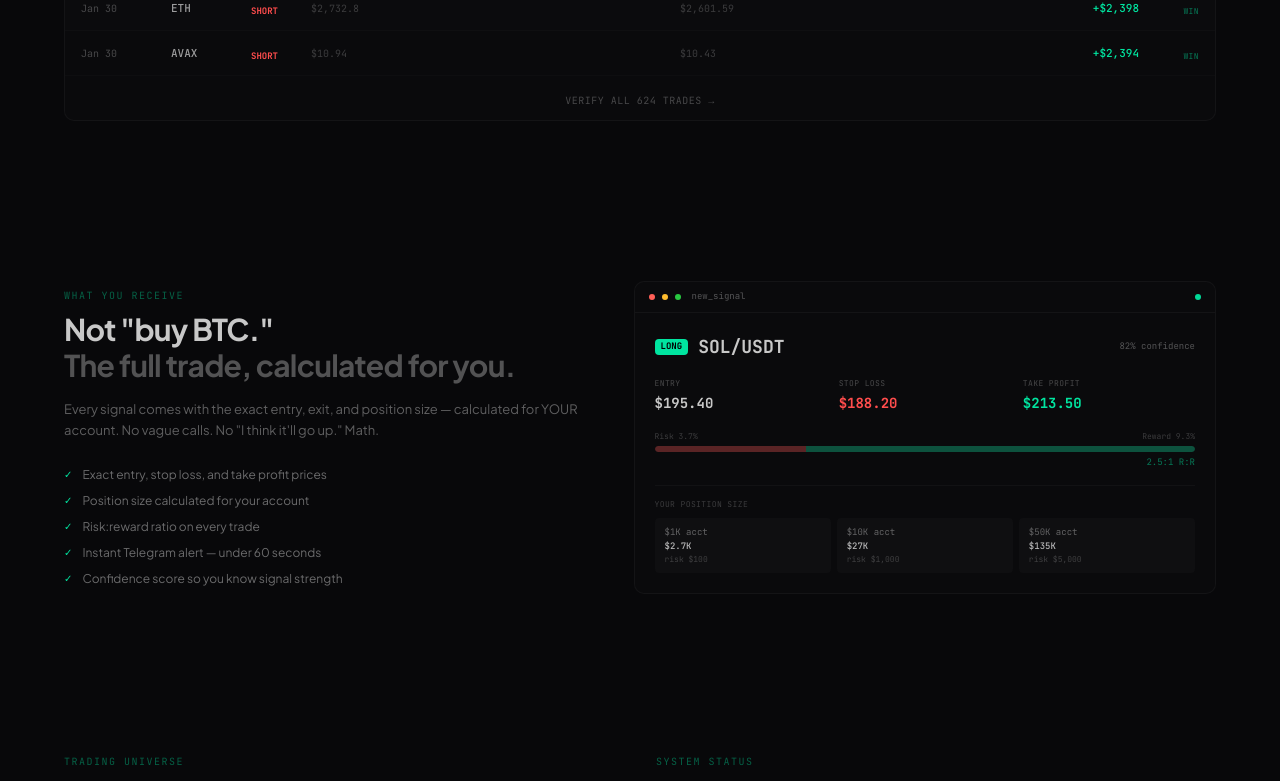
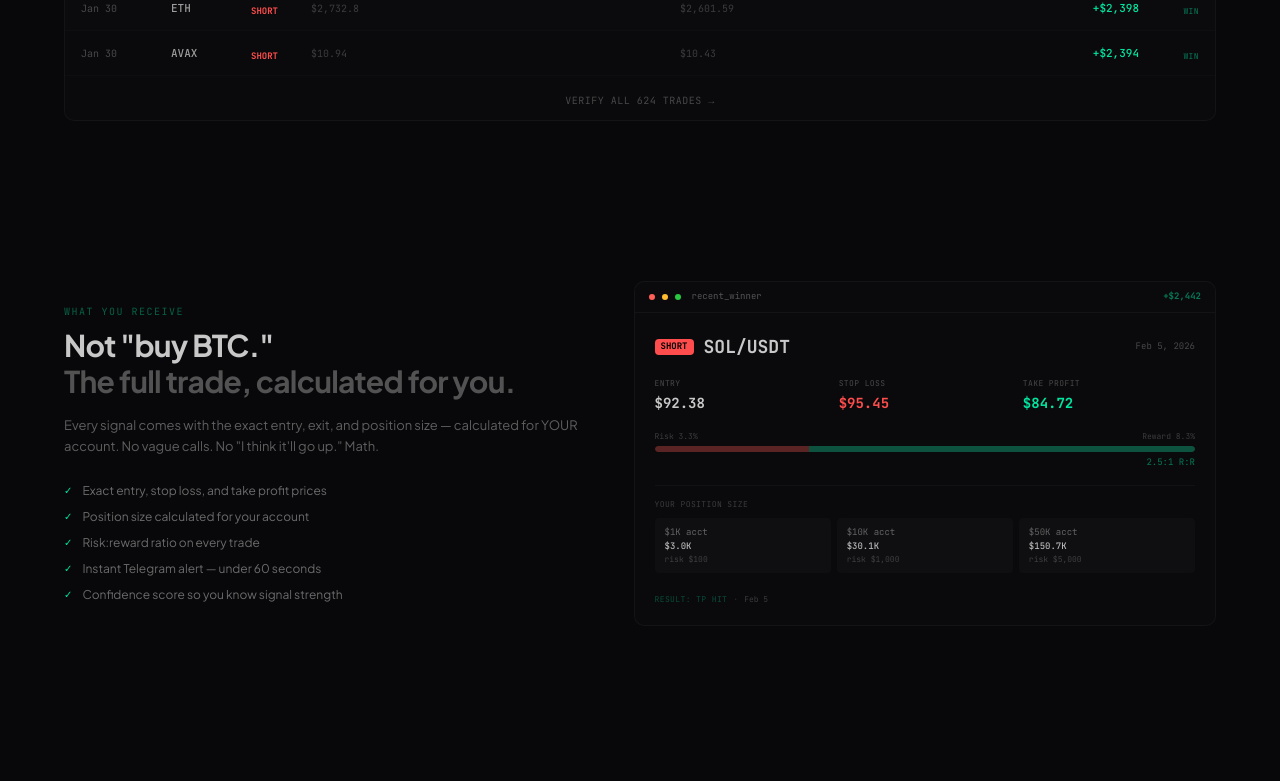
Before and after one commit to pulsewave-labs/platform, a Next.js app in the folder web/: page / in a window 1280 px wide. Shown: the part 2830-3611 px from the top of the page. Built offline with nearby package versions, Linux system fonts and the light colour scheme.

Commit message:
Signal preview: dynamic most-recent winner with real entry/SL/TP/PnL/position sizing

```diff
--- a/web/app/client-page.tsx
+++ b/web/app/client-page.tsx
@@ -340,40 +340,66 @@ export default function LandingClientPage() {
             </div>
           </div>
 
+          {(()=>{
+            const win = trades.find((t:any) => t.pnl > 0) || null
+            if (!win) return null
+            const ep = Number(win.entry_price), xp = Number(win.exit_price), sl = Number(win.stop_loss||0), tp = Number(win.take_profit||xp)
+            const isLong = win.action === 'LONG'
+            const riskPct = ep > 0 ? Math.abs((ep - sl) / ep * 100) : 0
+            const rewPct = ep > 0 ? Math.abs((tp - ep) / ep * 100) : 0
+            const rr = riskPct > 0 ? (rewPct / riskPct) : 0
+            const riskFrac = riskPct + rewPct > 0 ? riskPct / (riskPct + rewPct) * 100 : 30
+            const fmt = (n:number) => n >= 1000 ? '$'+n.toLocaleString(undefined,{maximumFractionDigits:0}) : n >= 1 ? '$'+n.toFixed(2) : '$'+n.toFixed(4)
+            // Position sizes: risk / (entry - sl) * entry * leverage conceptually, simplified as risk% based
+            const posSizes = [1000,10000,50000].map(acct => {
+              const risk = acct * 0.1
+              const posSize = sl > 0 && riskPct > 0 ? (risk / (riskPct/100)) : acct * 2
+              return { a: '$'+(acct/1000)+'K acct', s: '$'+(posSize/1000).toFixed(1)+'K', r: 'risk $'+risk.toLocaleString() }
+            })
+            return (
           <div className="t">
             <div className="th">
               <div className="td bg-[#ff5f57]"></div><div className="td bg-[#febc2e]"></div><div className="td bg-[#28c840]"></div>
-              <span className="text-[9px] text-white/30 mono ml-1">new_signal</span>
-              <span className="flex items-center gap-1 ml-auto"><span className="w-1.5 h-1.5 rounded-full bg-[#00e5a0] pd"></span></span>
+              <span className="text-[9px] text-white/30 mono ml-1">recent_winner</span>
+              <span className="flex items-center gap-1.5 ml-auto">
+                <span className="text-[9px] text-[#00e5a0]/50 mono font-bold">+${Number(win.pnl).toLocaleString(undefined,{maximumFractionDigits:0})}</span>
+              </span>
             </div>
             <div className="p-5 space-y-4">
               <div className="flex items-center justify-between">
                 <div className="flex items-center gap-2.5">
-                  <span className="text-[9px] font-bold mono text-black bg-[#00e5a0] px-1.5 py-px rounded">LONG</span>
-                  <span className="text-lg font-bold mono">SOL/USDT</span>
+                  <span className={'text-[9px] font-bold mono px-1.5 py-px rounded '+(isLong?'text-black bg-[#00e5a0]':'text-black bg-[#ff4d4d]')}>{win.action}</span>
+                  <span className="text-lg font-bold mono">{win.pair}</span>
                 </div>
-                <span className="text-[9px] text-white/30 mono">82% confidence</span>
+                <span className="text-[9px] text-white/25 mono">{new Date(win.entry_time).toLocaleDateString('en-US',{month:'short',day:'numeric',year:'numeric'})}</span>
               </div>
               <div className="grid grid-cols-3 gap-3">
-                {[{l:'ENTRY',v:'$195.40',c:''},{l:'STOP LOSS',v:'$188.20',c:'text-[#ff4d4d]'},{l:'TAKE PROFIT',v:'$213.50',c:'text-[#00e5a0]'}].map((x,i)=>(
+                {[{l:'ENTRY',v:fmt(ep),c:''},{l:'STOP LOSS',v:sl>0?fmt(sl):'—',c:'text-[#ff4d4d]'},{l:'TAKE PROFIT',v:fmt(tp),c:'text-[#00e5a0]'}].map((x,i)=>(
                   <div key={i}><div className="text-[8px] text-white/25 mono tracking-wider mb-1">{x.l}</div><div className={'text-[14px] font-bold mono '+x.c}>{x.v}</div></div>
                 ))}
               </div>
               <div>
-                <div className="flex justify-between text-[8px] mono text-white/20 mb-1"><span>Risk 3.7%</span><span>Reward 9.3%</span></div>
-                <div className="h-1.5 rounded-full bg-white/[0.03] flex overflow-hidden"><div className="bg-[#ff4d4d]/30 rounded-l-full" style={{width:'28%'}}></div><div className="bg-[#00e5a0]/30 rounded-r-full" style={{width:'72%'}}></div></div>
-                <div className="text-right text-[9px] text-[#00e5a0]/50 mono mt-1">2.5:1 R:R</div>
+                <div className="flex justify-between text-[8px] mono text-white/20 mb-1"><span>Risk {riskPct.toFixed(1)}%</span><span>Reward {rewPct.toFixed(1)}%</span></div>
+                <div className="h-1.5 rounded-full bg-white/[0.03] flex overflow-hidden"><div className="bg-[#ff4d4d]/30 rounded-l-full" style={{width:riskFrac+'%'}}></div><div className="bg-[#00e5a0]/30 rounded-r-full" style={{width:(100-riskFrac)+'%'}}></div></div>
+                <div className="text-right text-[9px] text-[#00e5a0]/50 mono mt-1">{rr.toFixed(1)}:1 R:R</div>
               </div>
               <div className="border-t border-white/[0.03] pt-3">
                 <div className="text-[8px] text-white/20 mono tracking-wider mb-2">YOUR POSITION SIZE</div>
                 <div className="grid grid-cols-3 gap-1.5 text-[9px] mono">
-                  {[{a:'$1K acct',s:'$2.7K',r:'risk $100'},{a:'$10K acct',s:'$27K',r:'risk $1,000'},{a:'$50K acct',s:'$135K',r:'risk $5,000'}].map((r,i)=>(
+                  {posSizes.map((r,i)=>(
                     <div key={i} className="bg-white/[0.02] rounded px-2.5 py-2"><div className="text-white/35">{r.a}</div><div className="text-white/70 font-medium">{r.s}</div><div className="text-white/20 text-[8px]">{r.r}</div></div>
                   ))}
                 </div>
               </div>
+              <div className="flex items-center gap-1.5 pt-1">
+                <span className="text-[8px] mono text-[#00e5a0]/30 tracking-wider">RESULT: TP HIT</span>
+                <span className="text-[8px] mono text-white/15">·</span>
+                <span className="text-[8px] mono text-white/20">{win.exit_time ? new Date(win.exit_time).toLocaleDateString('en-US',{month:'short',day:'numeric'}) : ''}</span>
+              </div>
             </div>
           </div>
+            )
+          })()}
         </div>
       </section>
 
```
